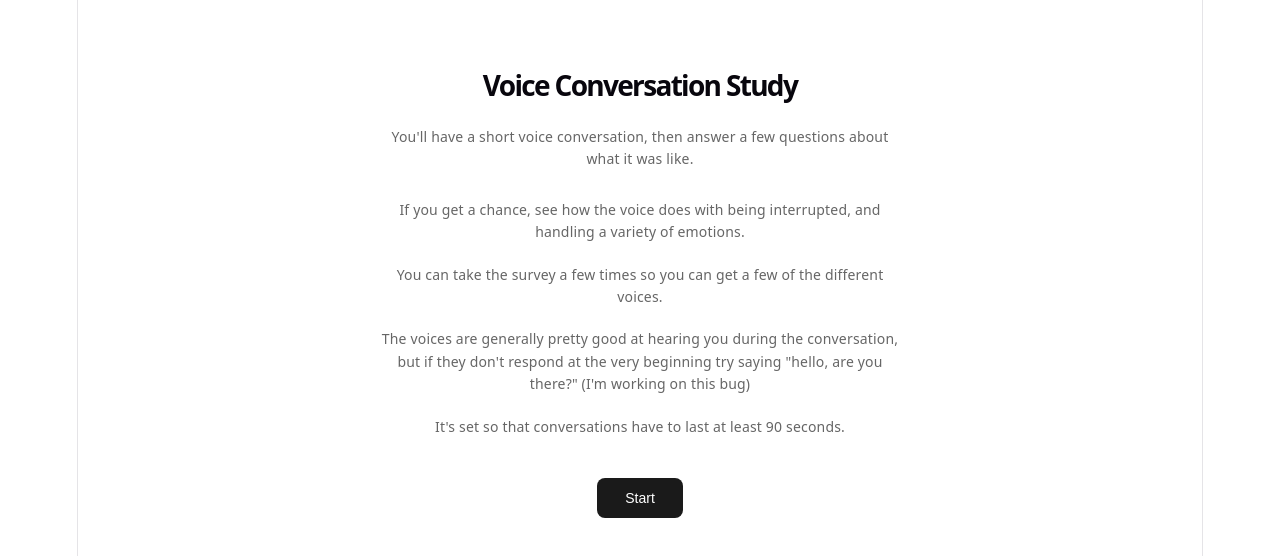
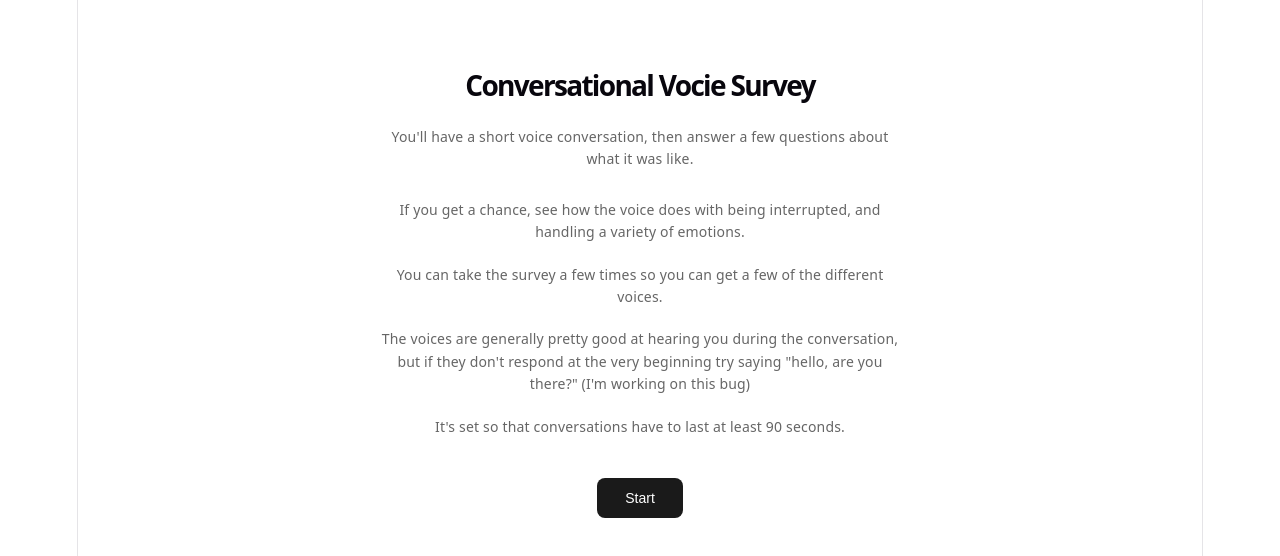
Before and after one commit to em81d/voice-provider-survey, a React (Vite) app in the folder frontend/: page / in a window 1280 px wide. Shown: the top 556 px of the page. Built offline with nearby package versions, Linux system fonts and the light colour scheme; no server answers.

Commit message:
fixed wording

```diff
--- a/frontend/src/components/Landing.tsx
+++ b/frontend/src/components/Landing.tsx
@@ -5,7 +5,7 @@ interface LandingProps {
 export function Landing({ onStart }: LandingProps) {
   return (
     <div style={{ maxWidth: 560, margin: "4rem auto", textAlign: "center", padding: "0 1.5rem" }}>
-      <h1 style={{ fontSize: 28, fontWeight: 600, marginBottom: 12 }}>Voice Conversation Study</h1>
+      <h1 style={{ fontSize: 28, fontWeight: 600, marginBottom: 12 }}>Conversational Vocie Survey</h1>
       <p style={{ fontSize: 14, color: "#666", lineHeight: 1.6, margin: 28 }}>
         You'll have a short voice conversation, then answer a few questions about what it was like.
       </p>
```
